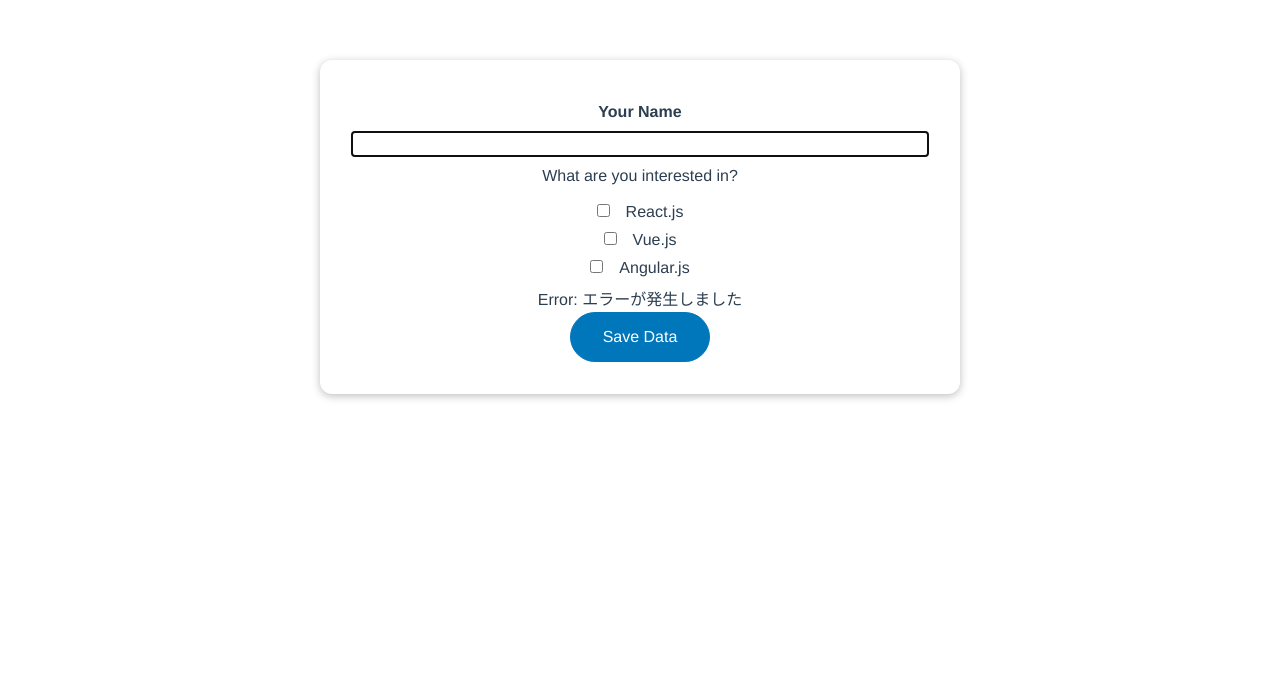
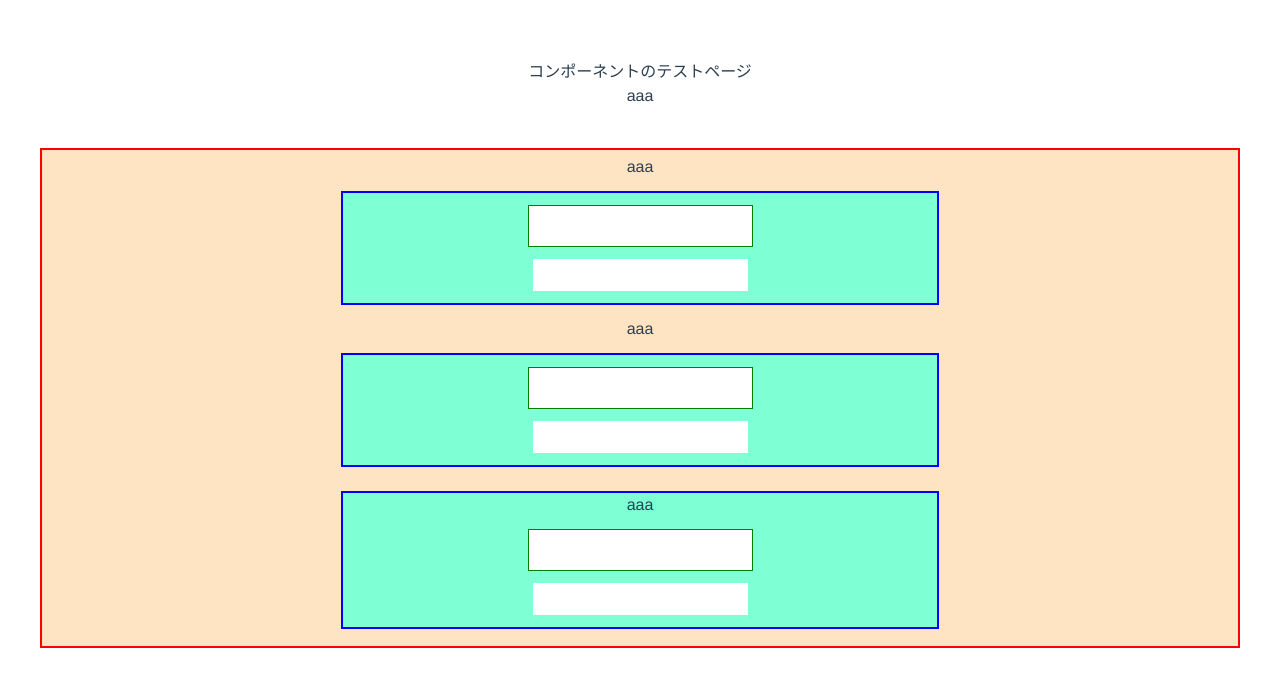
Before and after one commit to hita-fttk/vite-tutorial, a Vue app in the folder vite-app/: page / in a window 1280 px wide. Shown: the top 686 px of the page. Built offline with nearby package versions, Linux system fonts and the light colour scheme; no server answers.

Commit message:
cssの復習

```diff
--- a/vite-app/src/App.vue
+++ b/vite-app/src/App.vue
@@ -1,5 +1,5 @@
 <template>
-  <Form />
+  <TestComponent />
 </template>
 
 <script>
@@ -9,6 +9,8 @@ import Tweet from './components/Tweet.vue';
 import Memo from './components/Memo.vue';
 import Persons from './components/Persons.vue';
 import Form from './components/Form.vue';
+import testCoomponent from './components/testComponent.vue';
+import TestComponent from './components/testComponent.vue';
 
 export default {
   name: 'App',
@@ -18,7 +20,8 @@ export default {
     Tweet,
     Memo,
     Persons,
-    Form
+    Form,
+    TestComponent
 }
 }
 </script>
--- /dev/null
+++ b/vite-app/src/components/testComponent.vue
@@ -0,0 +1,60 @@
+<script setup lang="ts">
+import { ref } from 'vue';
+    const hoge = ref<string>('aaa');
+</script>
+
+<template>
+    <h1>コンポーネントのテストページ</h1>
+    <h2>{{ hoge }}</h2>
+    <div class="input-container">
+        <span>{{ hoge }}</span>
+        <div class="input-box">
+            <input class="input-one" type="text">
+            <input class="input-two" type="text">
+        </div>
+        <span>{{ hoge }}</span>
+        <div class="input-box">
+            <input class="input-one" type="text">
+            <input class="input-two" type="text">
+        </div>
+        <div class="input-box">
+            {{ hoge }}
+            <input class="input-one" type="text">
+            <input class="input-two" type="text">
+        </div>
+    </div>
+</template>
+
+<style>
+    .input-container{
+        margin: 40px;
+        border: 2px solid red;
+        display: flex;
+        justify-content: center;
+        height: 500px;
+        background-color: bisque;
+        align-items:center;
+        flex-direction: column;
+    }
+    .input-box{
+        border: 2px solid blue;
+        width: 50%;
+        margin: 12px;
+        display: flex;
+        flex-direction: column;
+        align-items: center;
+        background-color: aquamarine;
+
+
+    }
+    .input-one{
+        border: 1px solid green;
+        text-align: center;
+        margin: 12px;
+        padding: 8px;
+    }
+    .input-two{
+        margin-bottom: 12px;
+        padding: 4px;
+    }
+</style>
```
